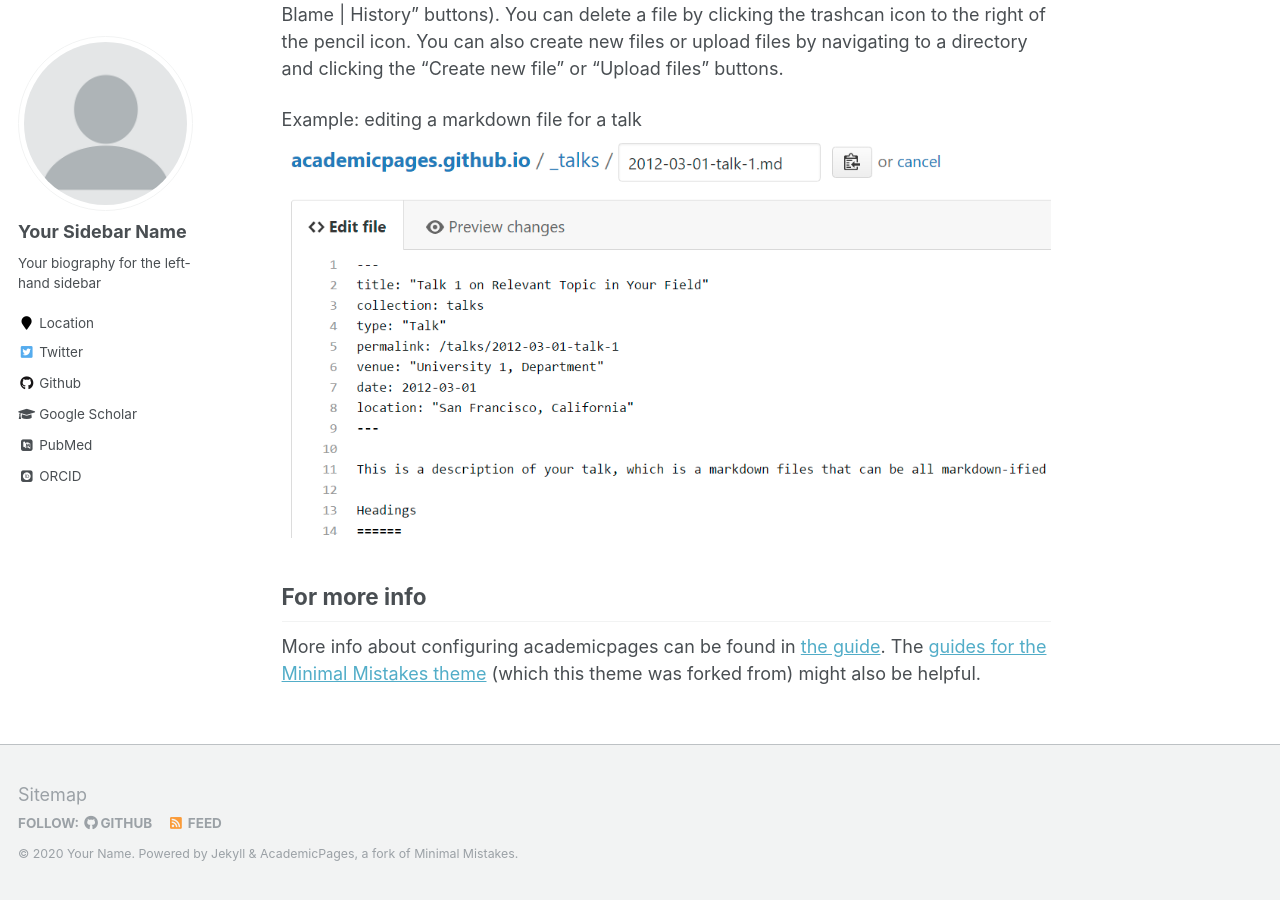
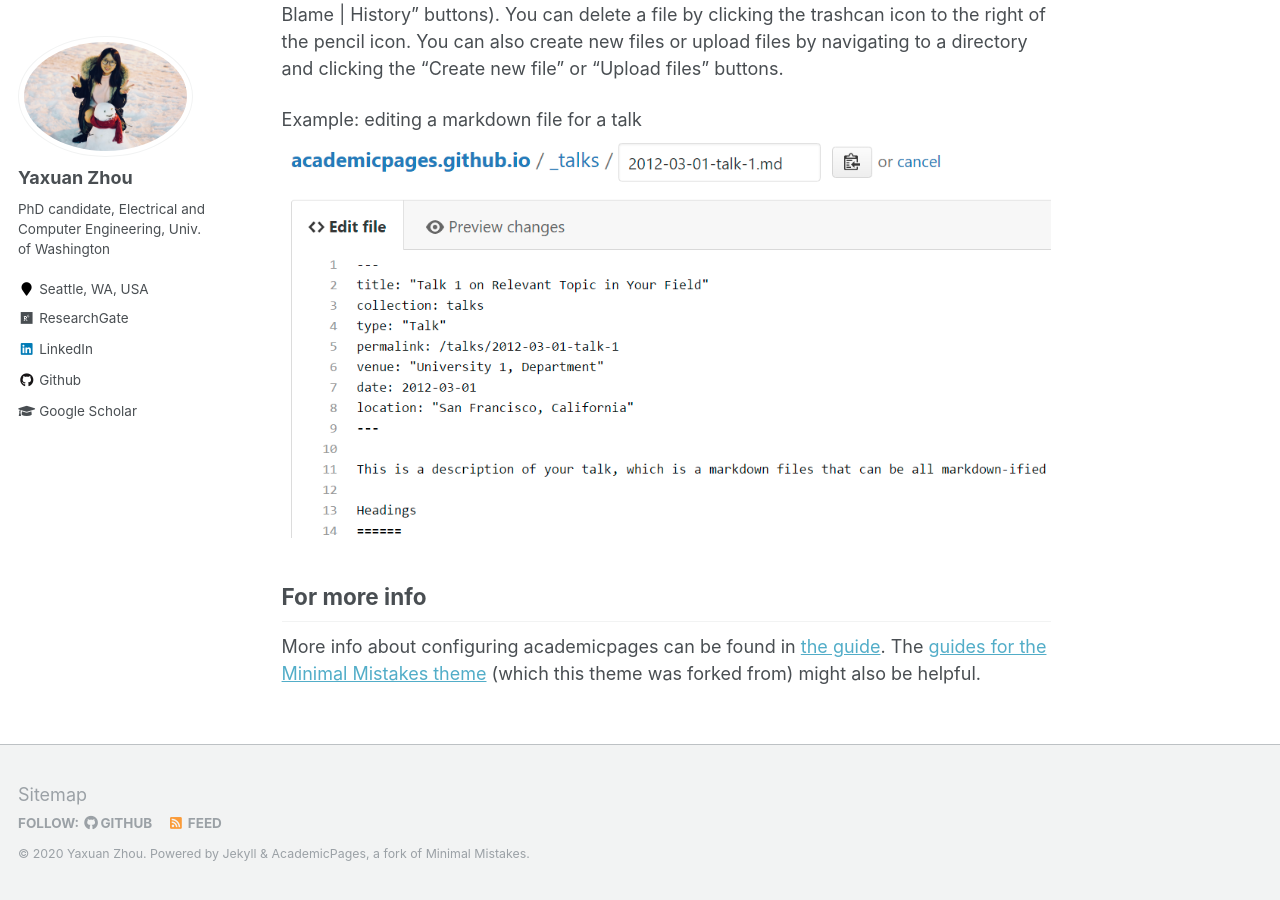
Before and after one commit to YaxuanZHOU/YaxuanZHOU.github.io, a Jekyll site: the page built from _pages/about.md, in a window 1280 px wide and 900 px high, scrolled down 2463 px. Built offline with Jekyll 4.4.1, drawn with Linux system fonts in a browser that asks for light colours; some web fonts are replaced; some of the changed text lies outside the part shown.

```diff
--- a/_config.yml
+++ b/_config.yml
@@ -7,13 +7,13 @@
 
 # Site Settings
 locale                   : "en-US"
-title                    : "Your Name / Site Title"
+title                    : "Yaxuan ZHOU (周雅旋)"
 title_separator          : "-"
-name                     : &name "Your Name"
-description              : &description "personal description"
-url                      : https://academicpages.github.io # the base hostname & protocol for your site e.g. "https://mmistakes.github.io"
+name                     : &name "Yaxuan Zhou"
+description              : &description "I'm a fifth-year PhD student in Electrical and Computer Engineering departement in Univ. of Washington."
+url                      : https://YaxuanZHOU.github.io # the base hostname & protocol for your site e.g. "https://mmistakes.github.io"
 baseurl                  : "" # the subpath of your site, e.g. "/blog"
-repository               : "academicpages/academicpages.github.io"
+repository               : "YaxuanZHOU/YaxuanZHOU.github.io"
 teaser                   :  # filename of teaser fallback teaser image placed in /images/, .e.g. "500x300.png"
 breadcrumbs              : false # true, false (default)
 words_per_minute         : 160
@@ -80,15 +80,15 @@ analytics:
 
 # Site Author
 author:
-  name             : "Your Sidebar Name"
-  avatar           : "profile.png"
-  bio              : "Your biography for the left-hand sidebar"
-  location         : "Location"
+  name             : "Yaxuan Zhou"
+  avatar           : "profile.jpg"
+  bio              : "PhD candidate, Electrical and Computer Engineering, Univ. of Washington"
+  location         : "Seattle, WA, USA"
   employer         :
-  pubmed           : "https://www.ncbi.nlm.nih.gov/pubmed/?term=john+snow"
-  googlescholar    : "http://yourfullgooglescholarurl.com"
+  pubmed           : #"https://www.ncbi.nlm.nih.gov/pubmed/?term=john+snow"
+  googlescholar    : "https://scholar.google.com/citations?user=Xka8ijMAAAAJ&hl=en"
   email            :
-  researchgate     :  # example: "https://www.researchgate.net/profile/yourprofile"
+  researchgate     : "https://www.researchgate.net/profile/Yaxuan_Zhou" # example: "https://www.researchgate.net/profile/yourprofile"
   uri              :
   bitbucket        :
   codepen          :
@@ -96,20 +96,20 @@ author:
   flickr           :
   facebook         :
   foursquare       :
-  github           : "academicpages"
+  github           : "https://github.com/YaxuanZHOU"
   google_plus      :
   keybase          :
   instagram        :
   impactstory      : #"https://profiles.impactstory.org/u/xxxx-xxxx-xxxx-xxxx"
   lastfm           :
-  linkedin         :
-  orcid            : "http://orcid.org/yourorcidurl"
+  linkedin         : "https://www.linkedin.com/in/yaxuan-zhou-yz0825/"
+  orcid            : #"http://orcid.org/yourorcidurl"
   pinterest        :
   soundcloud       :
   stackoverflow    : # http://stackoverflow.com/users/123456/username
   steam            :
   tumblr           :
-  twitter          : "replacethistwitterhandle"
+  twitter          : #"replacethistwitterhandle"
   vine             :
   weibo            :
   xing             :
```
Also changed, not shown: images/profile.jpg (added), images/profile.png (deleted), 3 other files.
